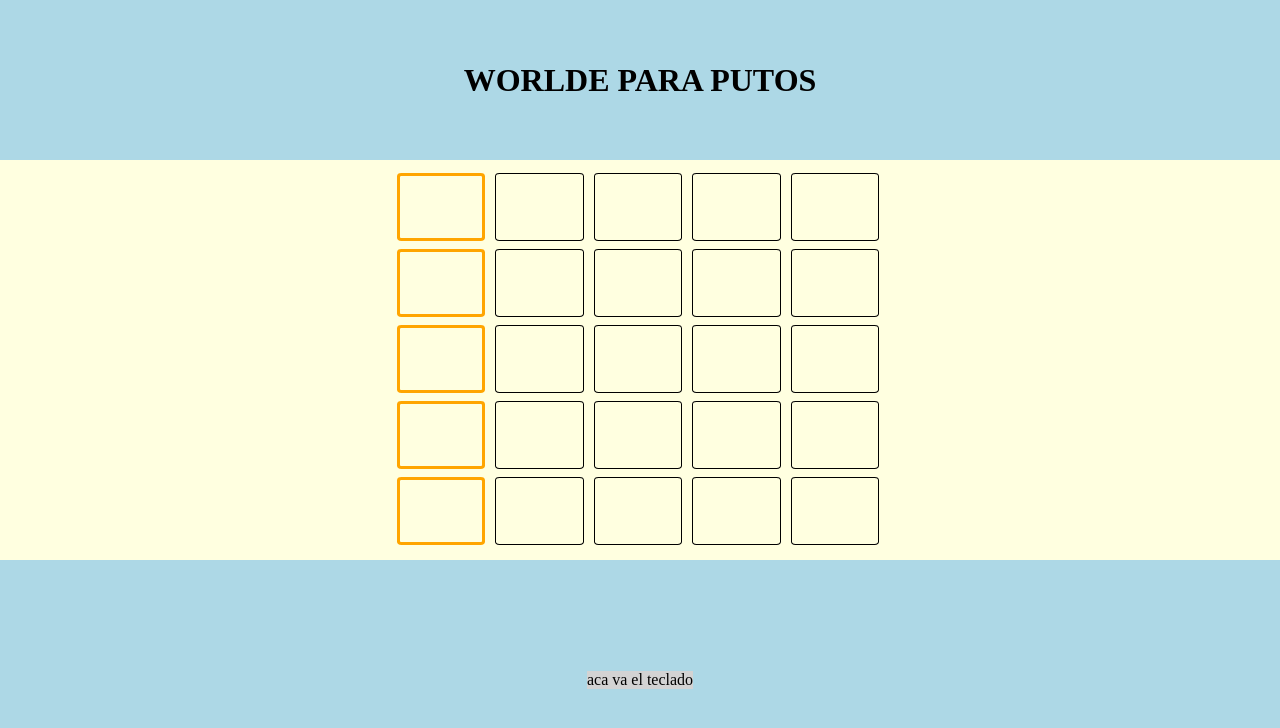
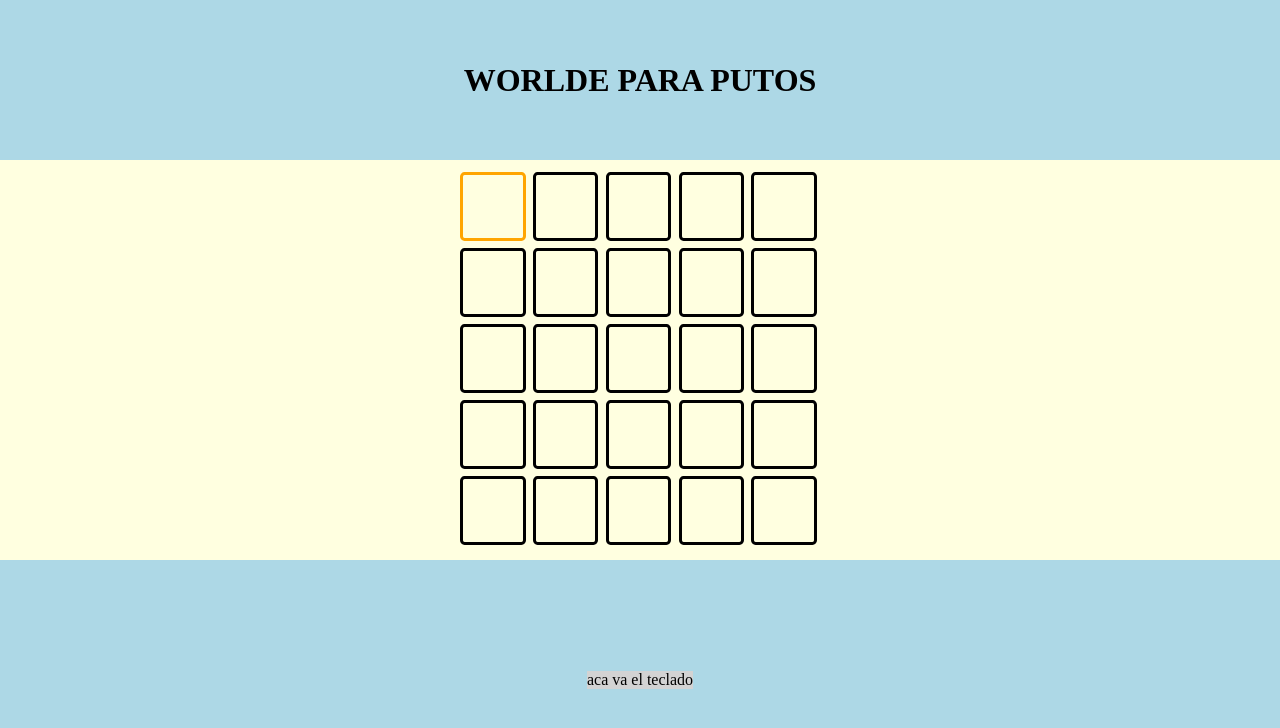
Before and after one commit to LuloSammartino/Wordle, a React (Vite) app in the folder frontend/client/: page / in a window 1280 px wide. Shown: the top 728 px of the page. Built offline with nearby package versions, Linux system fonts and the light colour scheme.

Commit message:
zustand, onKeyDown

```diff
--- a/frontend/client/src/App.jsx
+++ b/frontend/client/src/App.jsx
@@ -16,11 +16,11 @@ function App() {
       <section className={styles.content}>
         <div className={styles.wordsContainer}>
 
-          <Word indice={0}></Word>
-          <Word indice={1}></Word>
-          <Word indice={2}></Word>
-          <Word indice={3}></Word>
-          <Word indice={4}></Word>
+          <Word index={0}></Word>
+          <Word index={1}></Word>
+          <Word index={2}></Word>
+          <Word index={3}></Word>
+          <Word index={4}></Word>
         </div>
       </section>
 
--- a/frontend/client/src/App.module.css
+++ b/frontend/client/src/App.module.css
@@ -19,7 +19,7 @@
 
 .wordsContainer {
 
-    width: 40%;
+    width: 30%;
     height: 100%;
 
     padding: 10px ;
--- a/frontend/client/src/Store/activeWord.jsx
+++ b/frontend/client/src/Store/activeWord.jsx
@@ -2,7 +2,7 @@ import {create} from 'zustand';
 
 const useActiveWordStore = create((set) => ({
     activeWord: 0,
-    setActiveWord: () => set((state) => ({ activeWord: state.activeWord + 1}))
+    Next: () => set((state) => ({ activeWord: state.activeWord + 1}))
 }))
 
 
--- a/frontend/client/src/Word/Word.jsx
+++ b/frontend/client/src/Word/Word.jsx
@@ -1,33 +1,41 @@
 import styles from './Word.module.css';
-import { useState, useRef, useEffect, use } from 'react';
+import { useState, useRef, useEffect } from 'react';
 import useActiveWordStore from '../Store/activeWord';
 
-function Word({ indice }) {
+function Word({ index }) {
 
+const activeWord = useActiveWordStore(state => state.activeWord);
+const [actualLetter, setActualLetter] =  useState(0) ;
+const inputRefs = [useRef(), useRef(), useRef(), useRef(), useRef()];
+const nextWord = useActiveWordStore(state => state.Next);
 
 useEffect(() => {
     inputRefs[actualLetter].current.focus();
-
-})
-
-const inputRefs = [useRef(), useRef(), useRef(), useRef(), useRef()];
-const [actualLetter, setActualLetter] = useState(0)
-
-console.log( indice )
+}, [actualLetter]);
 
 const handlechange = (e) => {
-    console.log(e)
+
+
+    if(e.key === "Enter"){
+        nextWord();
+        inputRefs[0].current.focus();
+    }
+
     if(!e.target.value) {
 
-        actualLetter != 0 ? setActualLetter(actualLetter - 1) : ""
+        if(actualLetter != 0){
+            setActualLetter(actualLetter - 1);
+        }
 
     } else {
-        actualLetter < 4 ? setActualLetter(actualLetter + 1)  : ""
+        if(actualLetter < 4){
+            setActualLetter(actualLetter + 1);
+        }
     }
+
 }
 
-
-
+/////// DEBUGG ONKEYDOWN  /////////////////////////////
 
 
     return (
@@ -36,11 +44,11 @@ const handlechange = (e) => {
     {inputRefs.map((ref, i) =>
         <input  key={i}
                 maxLength="1"
-                className={ `${styles.letter} ${actualLetter === i ? styles.active : ""}`}
+                className={ `${styles.letter} ${(actualLetter === i && activeWord === index)? styles.active : ""}`}
                 onClick={ () => setActualLetter(i)}
-                onChange={(e) => handlechange(e)}
+                onKeyDown={(e) => handlechange(e)}
                 ref={ref}
-                disabled={useActiveWordStore(state => state.activeWord) == indice ? false : true}>
+                disabled={activeWord == index ? false : true}>
         </input>)}
 
 
--- a/frontend/client/src/Word/Word.module.css
+++ b/frontend/client/src/Word/Word.module.css
@@ -7,16 +7,15 @@
 }
 
 .letter{
-    border: 1px solid #000;
-    font-size: 200%;
-    display: flex;
-    align-items: center;
-    justify-content: center;
-    border-radius: 5%;
+    border: 3px solid #000;
+    font-size: 250%;
+    font-weight: 600;
+    text-align: center;
+    border-radius: 7%;
     margin: 3%;
     width: 90%;
     height: 90%;
-
+    caret-color: transparent;
 }
 
 .letter:hover{
```
